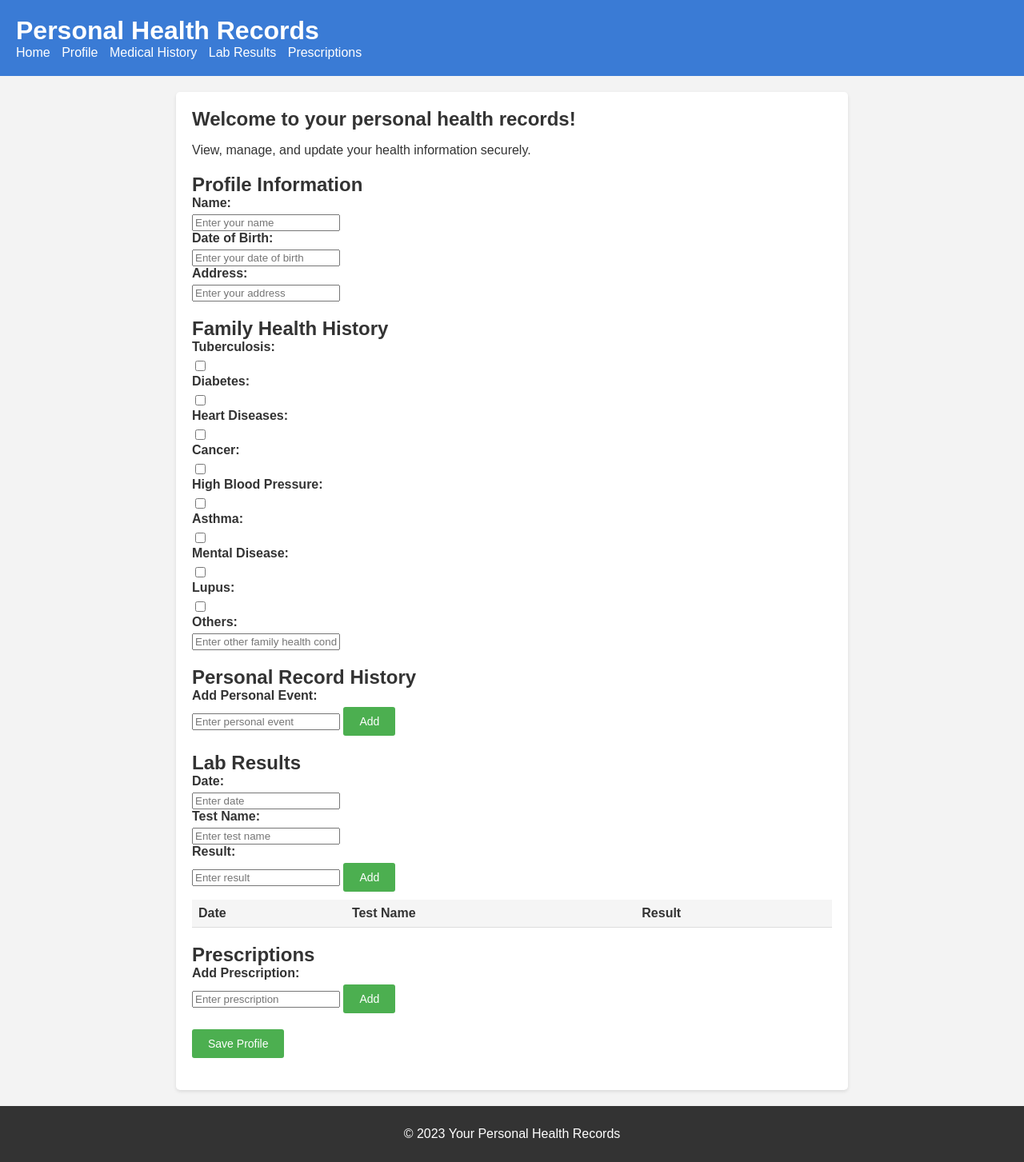
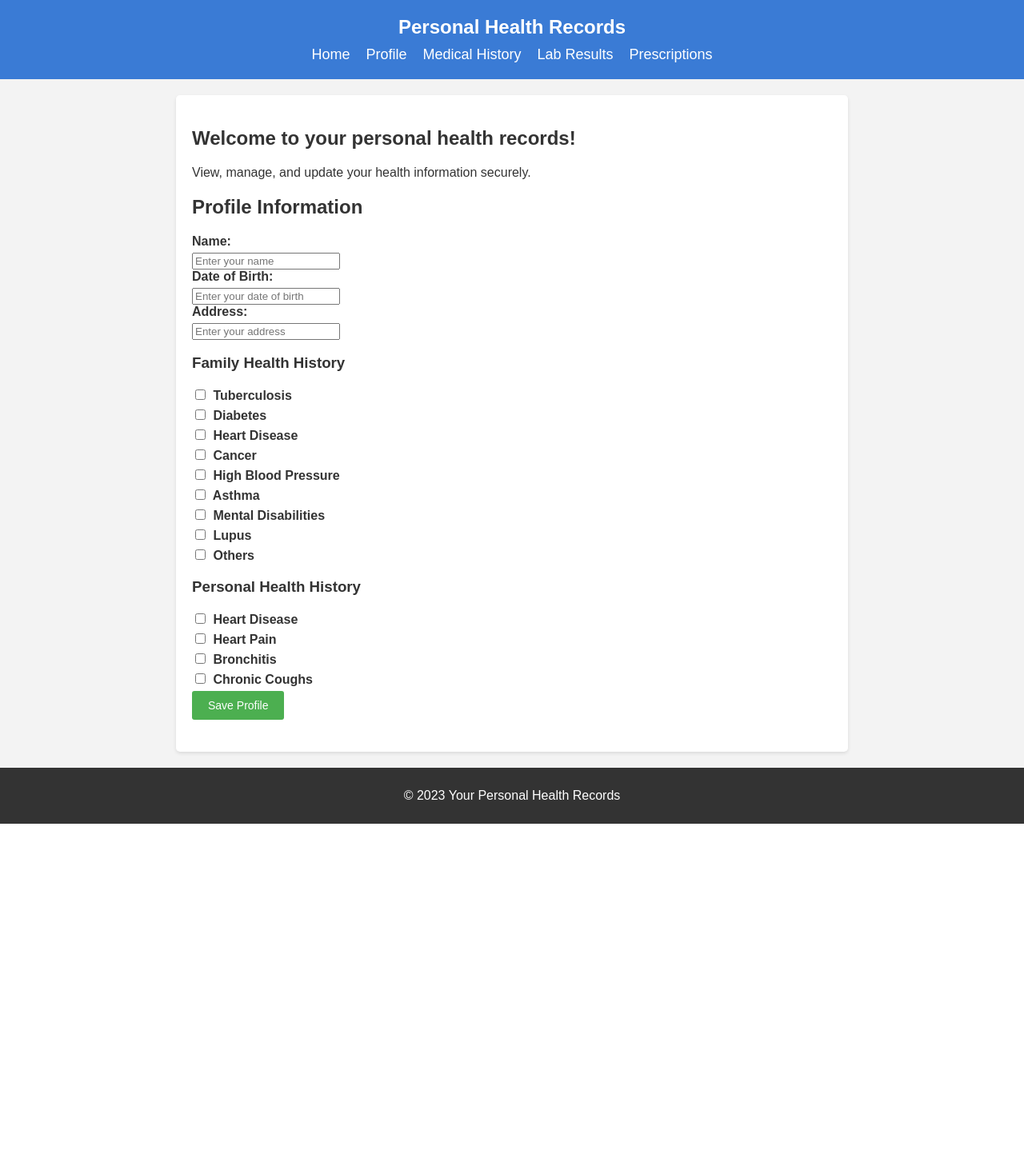
Before and after one commit to FelipeBragaUEA/Cryptermo, a Flask app: page / in a window 1280 px wide. Shown: the whole page at 80% size. After the commit the page ends 1030 px from the top, so only its background shows below. Run offline with Flask 3, Linux system fonts and the light colour scheme; lists and menus that the app fills with data are empty.

Commit message:
Add files via upload

```diff
--- a/app.py
+++ b/app.py
@@ -1,4 +1,4 @@
-from flask import Flask, render_template, request
+from flask import Flask, render_template, request, redirect, url_for
 import datetime
 import hashlib
 
@@ -45,12 +45,15 @@ class Blockchain:
 
         return True
 
-
 blockchain = Blockchain()
 
 @app.route('/')
 def index():
     return render_template('index.html', chain=blockchain.chain)
+
+@app.route('/lab_results')
+def lab_results():
+    return render_template('lab_results.html', chain=blockchain.chain)
 
 @app.route('/add_record', methods=['POST'])
 def add_record():
@@ -59,5 +62,32 @@ def add_record():
     blockchain.add_block(new_block)
     return render_template('index.html', chain=blockchain.chain)
 
+@app.route('/save_profile', methods=['POST'])
+def save_profile():
+    name = request.form.get('name')
+    dob = request.form.get('dob')
+    address = request.form.get('address')
+    family_history = request.form.getlist('family-history')
+    personal_history = request.form.getlist('personal-history')
+
+    # Update the Lab Results page with profile and health history information
+    profile_data = f"Name: {name}\nDate of Birth: {dob}\nAddress: {address}"
+    history_data = ""
+
+    if family_history:
+        history_data += "Family Health History:\n"
+        history_data += "\n".join(family_history)
+        history_data += "\n\n"
+    if personal_history:
+        history_data += "Personal Health History:\n"
+        history_data += "\n".join(personal_history)
+
+    combined_data = profile_data + "\n" + history_data
+
+    new_block = Block(len(blockchain.chain), datetime.datetime.now(), combined_data, "")
+    blockchain.add_block(new_block)
+
+    return redirect(url_for('index'))
+
 if __name__ == '__main__':
     app.run(debug=True)
--- a/templates/index.html
+++ b/templates/index.html
@@ -15,16 +15,29 @@
       background-color: #3a7bd5;
       padding: 20px;
       color: #fff;
+      text-align: center;
     }
 
-    h1, h2 {
+    header h1 {
       margin: 0;
+      font-size: 24px;
+    }
+
+    nav {
+      display: flex;
+      justify-content: center;
+      margin-top: 10px;
     }
 
     nav a {
       color: #fff;
       text-decoration: none;
-      margin-right: 10px;
+      margin: 0 10px;
+      font-size: 18px;
+    }
+
+    nav a:hover {
+      text-decoration: underline;
     }
 
     main {
@@ -98,7 +111,7 @@
       <a href="#">Home</a>
       <a href="#">Profile</a>
       <a href="/saved_profiles.html">Medical History</a>
-      <a href="/lab_results.html">Lab Results</a>
+      <a href="{{ url_for('lab_results') }}">Lab Results</a>
       <a href="#">Prescriptions</a>
     </nav>
   </header>
@@ -109,9 +122,13 @@
       <p>View, manage, and update your health information securely.</p>
     </section>
 
+
+
+    <!-- Add more sections as needed for additional features or information -->
+
     <section>
       <h2>Profile Information</h2>
-      <form>
+      <form action="{{ url_for('save_profile') }}" method="POST">
         <label for="name">Name:</label>
         <input type="text" id="name" name="name" placeholder="Enter your name">
 
@@ -120,82 +137,26 @@
 
         <label for="address">Address:</label>
         <input type="text" id="address" name="address" placeholder="Enter your address">
+
+        <h3>Family Health History</h3>
+        <label><input type="checkbox" name="family-history" value="Tuberculosis"> Tuberculosis</label>
+        <label><input type="checkbox" name="family-history" value="Diabetes"> Diabetes</label>
+        <label><input type="checkbox" name="family-history" value="Heart Disease"> Heart Disease</label>
+        <label><input type="checkbox" name="family-history" value="Cancer"> Cancer</label>
+        <label><input type="checkbox" name="family-history" value="High Blood Pressure"> High Blood Pressure</label>
+        <label><input type="checkbox" name="family-history" value="Asthma"> Asthma</label>
+        <label><input type="checkbox" name="family-history" value="Mental Disabilities"> Mental Disabilities</label>
+        <label><input type="checkbox" name="family-history" value="Lupus"> Lupus</label>
+        <label><input type="checkbox" name="family-history" value="Others"> Others</label>
+
+        <h3>Personal Health History</h3>
+        <label><input type="checkbox" name="personal-history" value="Heart Disease"> Heart Disease</label>
+        <label><input type="checkbox" name="personal-history" value="Heart Pain"> Heart Pain</label>
+        <label><input type="checkbox" name="personal-history" value="Bronchitis"> Bronchitis</label>
+        <label><input type="checkbox" name="personal-history" value="Chronic Coughs"> Chronic Coughs</label>
+
+        <button type="submit">Save Profile</button>
       </form>
-    </section>
-
-    <section>
-      <h2>Family Health History</h2>
-      <form>
-        <label for="tuberculosis">Tuberculosis:</label>
-        <input type="checkbox" id="tuberculosis" name="tuberculosis">
-        <label for="diabetes">Diabetes:</label>
-        <input type="checkbox" id="diabetes" name="diabetes">
-        <label for="heart-disease">Heart Diseases:</label>
-        <input type="checkbox" id="heart-disease" name="heart-disease">
-        <label for="cancer">Cancer:</label>
-        <input type="checkbox" id="cancer" name="cancer">
-        <label for="high-blood-pressure">High Blood Pressure:</label>
-        <input type="checkbox" id="high-blood-pressure" name="high-blood-pressure">
-        <label for="asthma">Asthma:</label>
-        <input type="checkbox" id="asthma" name="asthma">
-        <label for="mental-disease">Mental Disease:</label>
-        <input type="checkbox" id="mental-disease" name="mental-disease">
-        <label for="lupus">Lupus:</label>
-        <input type="checkbox" id="lupus" name="lupus">
-        <label for="others">Others:</label>
-        <input type="text" id="others" name="others" placeholder="Enter other family health conditions">
-      </form>
-    </section>
-
-    <section>
-      <h2>Personal Record History</h2>
-      <form id="personal-record-form">
-        <label for="personal-event">Add Personal Event:</label>
-        <input type="text" id="personal-event" name="personal-event" placeholder="Enter personal event">
-        <button type="button" onclick="addPersonalEvent()">Add</button>
-      </form>
-      <ul id="personal-record-list">
-        <!-- Personal events will be dynamically added here -->
-      </ul>
-    </section>
-
-    <section>
-      <h2>Lab Results</h2>
-      <form id="lab-results-form">
-        <label for="date">Date:</label>
-        <input type="text" id="date" name="date" placeholder="Enter date">
-        <label for="test-name">Test Name:</label>
-        <input type="text" id="test-name" name="test-name" placeholder="Enter test name">
-        <label for="result">Result:</label>
-        <input type="text" id="result" name="result" placeholder="Enter result">
-        <button type="button" onclick="addLabResult()">Add</button>
-      </form>
-      <table id="lab-results-table">
-        <tr>
-          <th>Date</th>
-          <th>Test Name</th>
-          <th>Result</th>
-        </tr>
-        <!-- Lab results will be dynamically added here -->
-      </table>
-    </section>
-
-    <section>
-      <h2>Prescriptions</h2>
-      <form id="prescriptions-form">
-        <label for="prescription">Add Prescription:</label>
-        <input type="text" id="prescription" name="prescription" placeholder="Enter prescription">
-        <button type="button" onclick="addPrescription()">Add</button>
-      </form>
-      <ul id="prescriptions-list">
-        <!-- Prescriptions will be dynamically added here -->
-      </ul>
-    </section>
-
-    <!-- Add more sections as needed for additional features or information -->
-
-    <section>
-      <button type="button" onclick="saveProfile()">Save Profile</button>
     </section>
 
   </main>
```
Also changed, not shown: templates/lab_results.html (+28 -81 lines).
